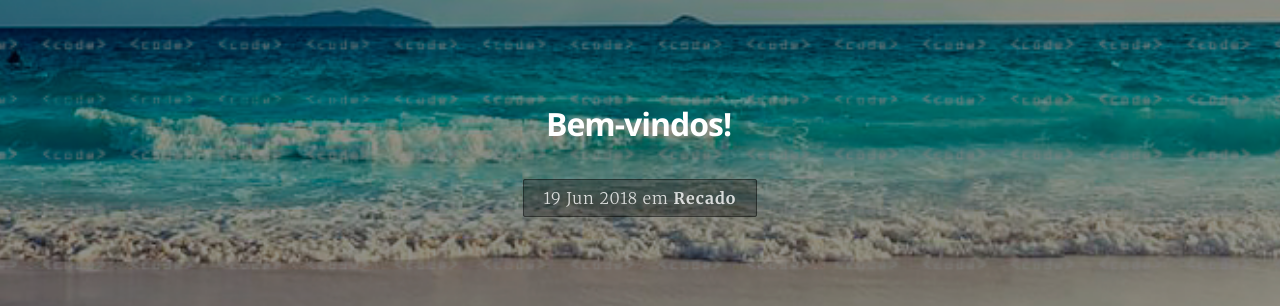
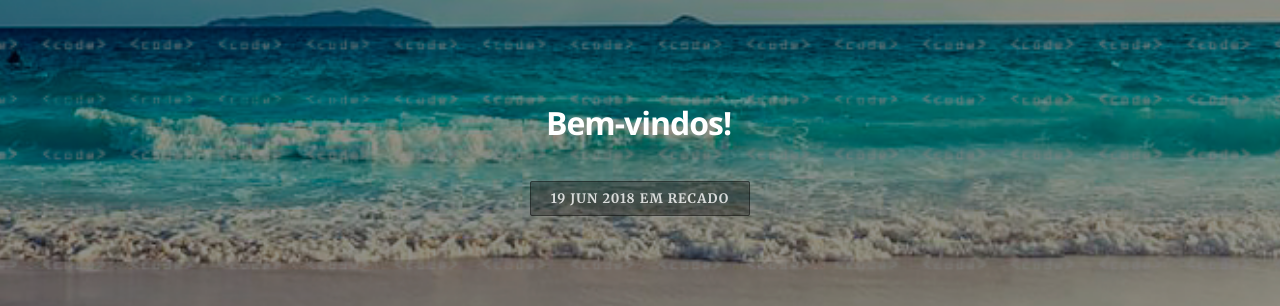
Before and after one commit to EnVolte/envolte.github.io, a Jekyll site: the page built from _posts/2018-06-19-bem-vindos.markdown, in a window 1280 px wide. Shown: the part 138-444 px from the top of the page. Built offline with Jekyll 4.4.1, drawn with Linux system fonts in a browser that asks for light colours; comment, search, counter and statistics services are not loaded.

Commit message:
Update post.html

```diff
--- a/_layouts/post.html
+++ b/_layouts/post.html
@@ -16,7 +16,7 @@
     <div class="main-header-content inner">
             <h1 class="page-title" style="font-size: 3.2rem;">{{ page.title }}</h1>
             <h2 style="text-decoration: none;" class="page-description"><br>
-                <span style="border: 1px solid rgba(0,0,0,0.4); background: rgba(0,0,0,0.3); border-radius: 2px; font-size: 1.6rem; padding: 8px 20px; text-decoration: none; letter-spacing: 1px; font-weight: normal; overflow: hidden;">
+                <span style="border: 1px solid rgba(0,0,0,0.4); background: rgba(0,0,0,0.3); border-radius: 2px; text-transform: uppercase; font-weight: bold; font-size: 1.3rem; padding: 8px 20px; text-decoration: none; letter-spacing: 1px; overflow: hidden;">
                 <time datetime="{{ page.date | date:"%Y-%m-%d" }}">{{ page.date | date_to_string }}</time> em <b>
                 {% if page.categories.size > 0 %}
                     {{ page.categories | array_to_sentence_string | prepend: ' ' }}
```
